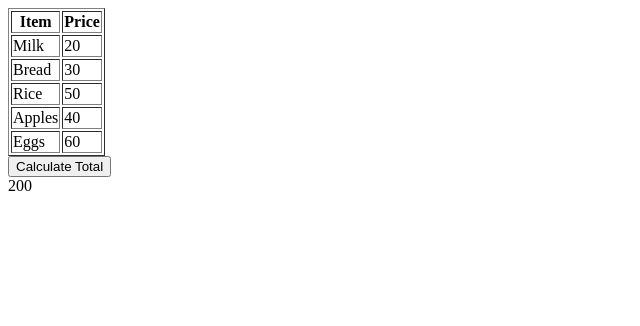
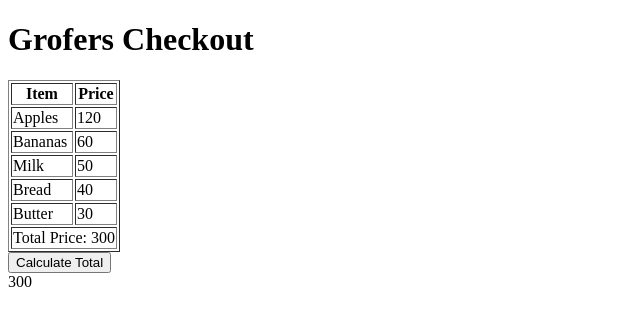
Before and after one commit to acciojob/grofers-checkout-Jidugutejesh, a website: page main.html in a window 1280 px wide. Both pictures are taken after a click on the button "Calculate Total". Shown: the whole page, without its empty margins (0-640 px from the left). Drawn offline with Linux system fonts and the light colour scheme.

Commit message:
created a submission

```diff
--- a/main.html
+++ b/main.html
@@ -1,46 +1,44 @@
 <!DOCTYPE html>
+<html lang="en">
+<head>
+  <meta charset="UTF-8">
+  <title>Grofers Checkout</title>
+  <link rel="stylesheet" href="style.css">
+</head>
+<body>
+  <h1>Grofers Checkout</h1>
 
-<html>
-
-<head>
-	<link rel="stylesheet" href="styles.css">
-	<title>Grofers Checkout</title>
-</head>
-
-<body>
-    <!-- the entire body must be written by student -->
-  <table border="1" id="grocery">
+  <table id="groceryTable" border="1">
     <tr>
       <th>Item</th>
       <th>Price</th>
     </tr>
     <tr>
+      <td class="item">Apples</td>
+      <td class="price" contenteditable="true">120</td>
+    </tr>
+    <tr>
+      <td class="item">Bananas</td>
+      <td class="price" contenteditable="true">60</td>
+    </tr>
+    <tr>
       <td class="item">Milk</td>
-      <td class="price" contenteditable="true">20</td>
+      <td class="price" contenteditable="true">50</td>
     </tr>
     <tr>
       <td class="item">Bread</td>
-      <td class="price" contenteditable="true">30</td>
-    </tr>
-    <tr>
-      <td class="item">Rice</td>
-      <td class="price" contenteditable="true">50</td>
-    </tr>
-    <tr>
-      <td class="item">Apples</td>
       <td class="price" contenteditable="true">40</td>
     </tr>
     <tr>
-      <td class="item">Eggs</td>
-      <td class="price" contenteditable="true">60</td>
+      <td class="item">Butter</td>
+      <td class="price" contenteditable="true">30</td>
     </tr>
   </table>
 
   <button onclick="calculateTotal()">Calculate Total</button>
+
   <div id="ans"></div>
-    <script type="text/javascript" src="./script.js">
-</script>
 
+  <script src="script.js"></script>
 </body>
-
 </html>
--- a/script.js
+++ b/script.js
@@ -1,16 +1,27 @@
-  function calculateTotal() {
-    let prices = document.querySelectorAll(".price");
-    let total = 0;
+function calculateTotal() {
+  const priceElements = document.querySelectorAll(".price");
+  let sum = 0;
 
-    prices.forEach(cell => {
-      let matches = cell.textContent.match(/\d+/g);
-      let value = 0;
-      if (matches && matches.length > 0) {
-        // Take the last number user/Cypress typed
-        value = parseInt(matches[matches.length - 1], 10);
-      }
-      total += value;
-    });
+  priceElements.forEach(price => {
+    let value = parseFloat(price.textContent);
+    if (!isNaN(value)) {
+      sum += value;
+    }
+  });
 
-    document.getElementById("ans").textContent = total;
-  }
+  const existingTotal = document.getElementById("totalRow");
+  if (existingTotal) existingTotal.remove();
+
+  const table = document.getElementById("groceryTable");
+  const row = document.createElement("tr");
+  row.id = "totalRow";
+
+  const cell = document.createElement("td");
+  cell.colSpan = 2;
+  cell.textContent = "Total Price: " + sum;
+
+  row.appendChild(cell);
+  table.appendChild(row);
+
+  document.getElementById("ans").textContent = sum;
+}
```
